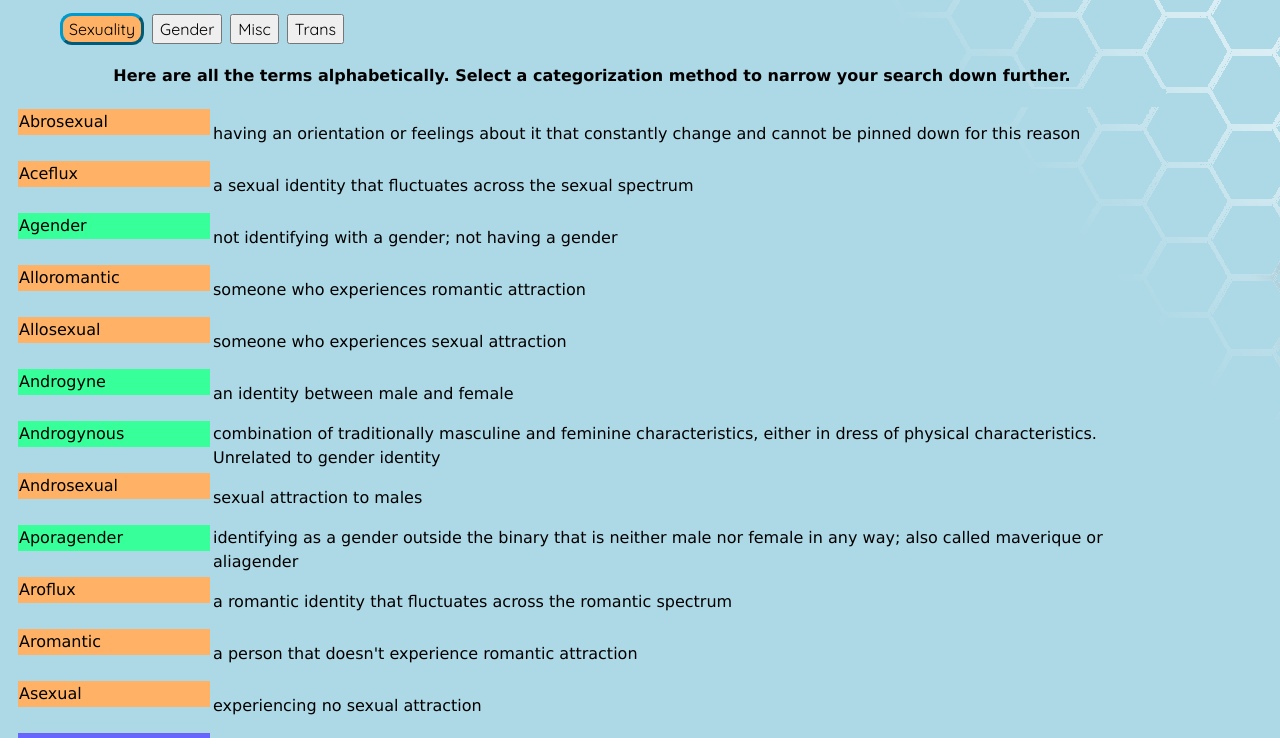
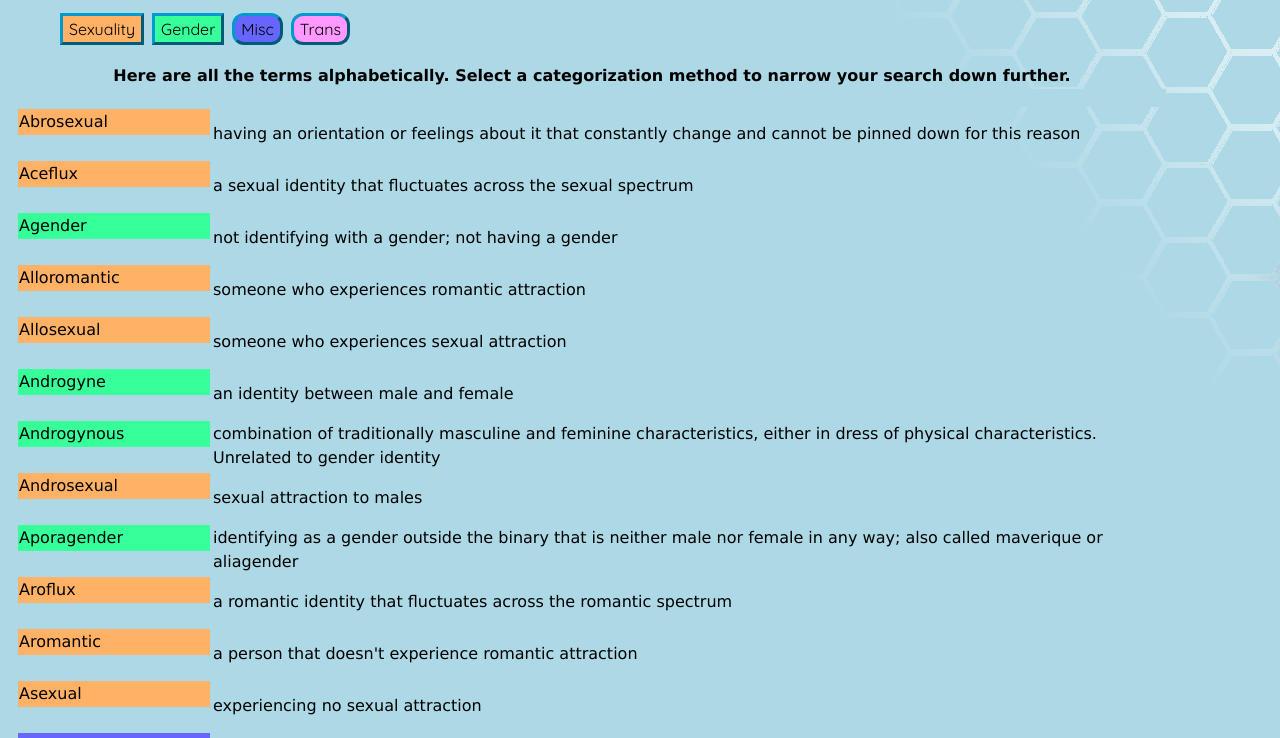
Before and after one commit to lgbtstuff/lgbtstuff.github.io, a plain HTML site: page dictionary.html in a window 1280 px wide. Shown: the part 263-1001 px from the top of the page. Drawn offline with nearby package versions, Linux system fonts and the light colour scheme.

Commit message:
Styling updates

```diff
--- a/dictionary.html
+++ b/dictionary.html
@@ -32,9 +32,36 @@
             }
 
             /* Color the category buttons to match their categories */
+            button#Sexuality:hover, button#Sexuality:focus, button#Gender:hover, button#Gender:focus, button#Trans:hover, button#Trans:focus, button#Misc:hover, button#Misc:focus
+            {
+            	border-width: 4px;
+            }
+
             button#Sexuality
             {
             	background-color: rgb( 255, 178, 102 );	/* Orange */
+            	border-width: 3px;
+            	border-color: #009ACD;
+            }
+
+            button#Gender
+            {
+            	background-color: rgb( 55, 255, 153 );	 /* Green */
+            	border-width: 3px;
+            	border-color: #009ACD;
+            }
+
+            button#Trans
+            {
+            	background-color: rgb( 255, 153, 255 );	/* Pink */
+            	border-width: 3px;
+            	border-color: #009ACD;
+            	border-radius: 12px;
+            }
+
+            button#Misc
+            {
+            	background-color: rgb( 102, 102, 255 );	/* Blue */
             	border-width: 3px;
             	border-color: #009ACD;
             	border-radius: 12px;
@@ -44,6 +71,7 @@
             {
             	background-color: rgba( 255, 178, 102, 0.7 );
             }
+
 
             table.termTable
             {
--- a/src/css/dictionary.css
+++ b/src/css/dictionary.css
@@ -19,9 +19,36 @@ ul#dictnav li
 }
 
 /* Color the category buttons to match their categories */
+button#Sexuality:hover, button#Sexuality:focus, button#Gender:hover, button#Gender:focus, button#Trans:hover, button#Trans:focus, button#Misc:hover, button#Misc:focus
+{
+	border-width: 4px;
+}
+
 button#Sexuality
 {
 	background-color: rgb( 255, 178, 102 );	/* Orange */
+	border-width: 3px;
+	border-color: #009ACD;
+}
+
+button#Gender
+{
+	background-color: rgb( 55, 255, 153 );	 /* Green */
+	border-width: 3px;
+	border-color: #009ACD;
+}
+
+button#Trans
+{
+	background-color: rgb( 255, 153, 255 );	/* Pink */
+	border-width: 3px;
+	border-color: #009ACD;
+	border-radius: 12px;
+}
+
+button#Misc
+{
+	background-color: rgb( 102, 102, 255 );	/* Blue */
 	border-width: 3px;
 	border-color: #009ACD;
 	border-radius: 12px;
@@ -31,6 +58,7 @@ button#Sexuality:hover, button#Sexuality:focus
 {
 	background-color: rgba( 255, 178, 102, 0.7 );
 }
+
 
 table.termTable
 {
```
Also changed, not shown: help.html (+28 -0 lines), history.html (+28 -0 lines), index.html (+28 -0 lines), map.html (+28 -0 lines).
